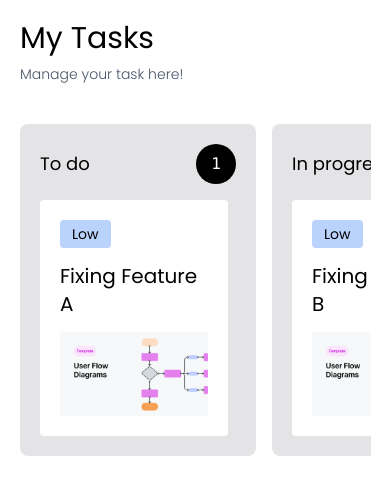
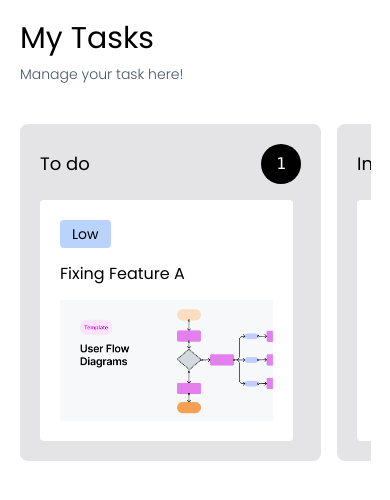
Before and after one commit to FigoArbiansyah/task-dashboard, a Next.js app: page /tasks in a window 390 px wide. Shown: the top 500 px of the page. Built offline with nearby package versions, Linux system fonts and the light colour scheme.

Commit message:
update responsive in tasks page

```diff
--- a/src/app/tasks/page.tsx
+++ b/src/app/tasks/page.tsx
@@ -15,7 +15,7 @@ const Tasks = () => {
         className="max-md:p-5"
       />
       <div className="overflow-x-auto max-md:w-[95vw]">
-        <section className="pt-10 grid grid-cols-3 gap-4 max-md:w-[200vw] overflow-x-auto max-md:p-5">
+        <section className="pt-10 grid grid-cols-3 gap-4 max-md:w-[250vw] overflow-x-auto max-md:p-5">
           {dataOfBoards?.map((board) => {
             return (
               <Board key={board?.id} title={board?.title} count={board?.count}>
--- a/src/components/TaskCard.tsx
+++ b/src/components/TaskCard.tsx
@@ -11,7 +11,7 @@ const TaskCard = ({ title, thumbnail }: { title: string; thumbnail: any }) => {
       </div>
       {/* Title */}
       <div>
-        <p className="text-xl">{title}</p>
+        <p className="md:text-xl">{title}</p>
         {/* <p className="text-slate-500 text-justify">
           Lorem ipsum dolor sit amet consectetur, adipisicing elit.
           Voluptatibus, enim fuga? Sequi, laborum repellat.
```
